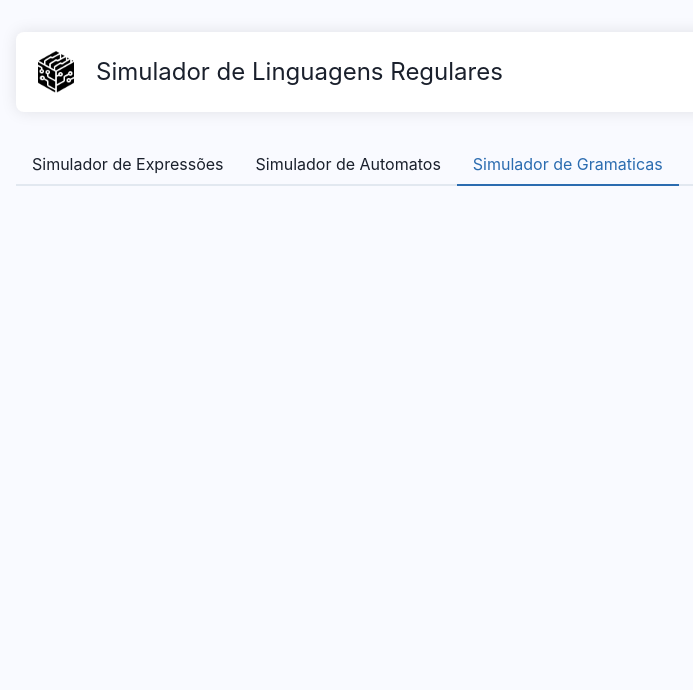
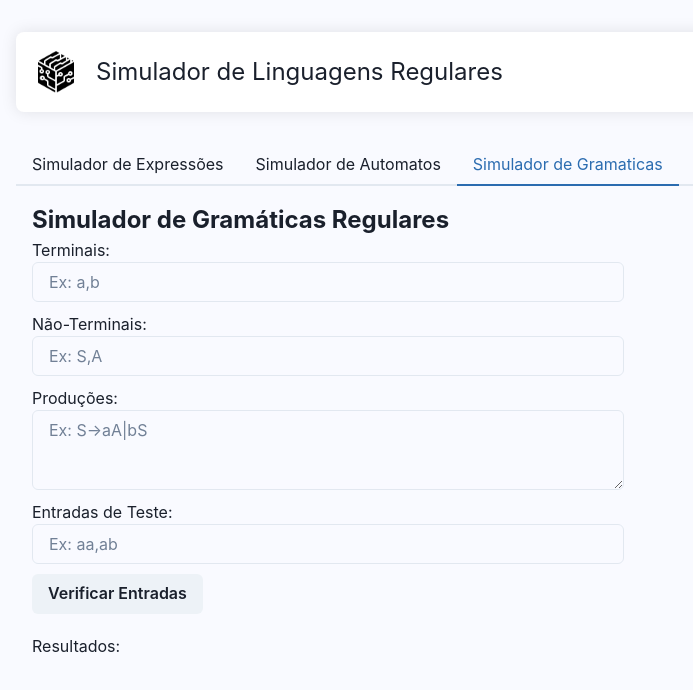
Before and after one commit to vitorakutsu/regular-language-simulator, a React (Create React App) app: page / in a window 1280 px wide. Both pictures are taken after a click on the tab "Simulador de Gramaticas". Shown: the top 690 px of the page, without its empty margins (16-709 px from the left). Built offline with nearby package versions, Linux system fonts and the light colour scheme.

Commit message:
feat: added grammar page

```diff
--- a/src/simulator/grammar/grammar.hook.tsx
+++ b/src/simulator/grammar/grammar.hook.tsx
@@ -1,3 +1,110 @@
-export const useGrammar = () => {
-  return {};
+import { useState } from 'react';
+import { useToast } from '@chakra-ui/react';
+
+interface Production {
+  nonTerminal: string;
+  rules: string[];
+}
+
+interface Grammar {
+  terminals: string[];
+  nonTerminals: string[];
+  productions: Production[];
+  startSymbol: string;
+}
+
+interface IData {
+  terminals: string;
+  nonTerminals: string;
+  productions: string;
+  testEntries: string;
+}
+
+interface IGrammarHook {
+  data: IData;
+  results: { entry: string; valid: boolean }[];
+  handleData: (key: keyof IData, value: string) => void;
+  handleVerifyEntries: () => void;
+}
+
+const INITIAL_DATA_STATE: IData = {
+  terminals: '',
+  nonTerminals: '',
+  productions: '',
+  testEntries: '',
 };
+
+export const useGrammarHook = (): IGrammarHook => {
+  const [data, setData] = useState<IData>(INITIAL_DATA_STATE);
+  const [results, setResults] = useState<{ entry: string; valid: boolean }[]>(
+    []
+  );
+  const toast = useToast();
+
+  const handleData = (key: keyof IData, value: string) => {
+    setData({ ...data, [key]: value });
+  };
+
+  const parseProductions = (productionsString: string): Production[] => {
+    const productionLines = productionsString.split('\n');
+    return productionLines.map((line) => {
+      const [nonTerminal, rules] = line.split('->');
+      return {
+        nonTerminal: nonTerminal.trim(),
+        rules: rules.split('|').map((rule) => rule.trim()),
+      };
+    });
+  };
+
+  const testInput = (grammar: Grammar, input: string): boolean => {
+    let currentState = grammar.startSymbol;
+
+    for (let i = 0; i < input.length; i++) {
+      const char = input[i];
+      const production = grammar.productions.find(
+        (prod) => prod.nonTerminal === currentState
+      );
+
+      if (!production) return false;
+
+      const rule = production.rules.find((r) => r[0] === char);
+      if (!rule) return false;
+
+      currentState = rule.length > 1 ? rule[1] : '';
+    }
+
+    return currentState === '';
+  };
+
+  const handleVerifyEntries = () => {
+    const grammar: Grammar = {
+      terminals: data.terminals.split(',').map((t) => t.trim()),
+      nonTerminals: data.nonTerminals.split(',').map((nt) => nt.trim()),
+      productions: parseProductions(data.productions),
+      startSymbol: data.nonTerminals.split(',')[0].trim(), // Considera o primeiro não-terminal como o símbolo inicial
+    };
+
+    const entries = data.testEntries.split(',').map((entry) => entry.trim());
+    const checkResults = entries.map((entry) => ({
+      entry,
+      valid: testInput(grammar, entry),
+    }));
+
+    setResults(checkResults);
+
+    toast({
+      title: 'Verificação concluída',
+      description: 'As entradas foram verificadas com sucesso.',
+      status: 'success',
+      duration: 5000,
+      isClosable: true,
+    });
+  };
+
+  return {
+    data,
+    results,
+    handleData,
+    handleVerifyEntries,
+  };
+};
--- a/src/simulator/grammar/grammar.layout.tsx
+++ b/src/simulator/grammar/grammar.layout.tsx
@@ -1,3 +1,87 @@
-export const GrammarLayout = () => {
-  return <></>;
+import { Input, Button, Textarea } from '@chakra-ui/react';
+import {
+  Container,
+  Title,
+  FormGroup,
+  Label,
+  ResultContainer,
+  ResultTitle,
+  ResultList,
+  ResultItem,
+} from './grammar.styles';
+
+interface IData {
+  terminals: string;
+  nonTerminals: string;
+  productions: string;
+  testEntries: string;
+}
+
+interface IGrammarLayout {
+  data: IData;
+  handleData: (key: keyof IData, value: string) => void;
+  results: { entry: string; valid: boolean }[];
+  handleVerifyEntries: () => void;
+}
+
+export const GrammarLayout = ({
+  handleVerifyEntries,
+  data,
+  handleData,
+  results,
+}: IGrammarLayout) => {
+  return (
+    <Container>
+      <Title>Simulador de Gramáticas Regulares</Title>
+
+      <FormGroup>
+        <Label>Terminais:</Label>
+        <Input
+          value={data.terminals}
+          onChange={(e) => handleData('terminals', e.target.value)}
+          placeholder='Ex: a,b'
+        />
+      </FormGroup>
+
+      <FormGroup>
+        <Label>Não-Terminais:</Label>
+        <Input
+          value={data.nonTerminals}
+          onChange={(e) => handleData('nonTerminals', e.target.value)}
+          placeholder='Ex: S,A'
+        />
+      </FormGroup>
+
+      <FormGroup>
+        <Label>Produções:</Label>
+        <Textarea
+          value={data.productions}
+          onChange={(e) => handleData('productions', e.target.value)}
+          placeholder='Ex: S->aA|bS'
+        />
+      </FormGroup>
+
+      <FormGroup>
+        <Label>Entradas de Teste:</Label>
+        <Input
+          value={data.testEntries}
+          onChange={(e) => handleData('testEntries', e.target.value)}
+          placeholder='Ex: aa,ab'
+        />
+      </FormGroup>
+
+      <Button onClick={handleVerifyEntries}>Verificar Entradas</Button>
+
+      <ResultContainer>
+        <ResultTitle>Resultados:</ResultTitle>
+        <ResultList>
+          {results.map((result, index) => (
+            <ResultItem key={index} valid={result.valid}>
+              {result.entry}: {result.valid ? 'Válida' : 'Inválida'}
+            </ResultItem>
+          ))}
+        </ResultList>
+      </ResultContainer>
+    </Container>
+  );
 };
--- a/src/simulator/grammar/grammar.styles.ts
+++ b/src/simulator/grammar/grammar.styles.ts
@@ -1,3 +1,28 @@
-import styled from "styled-components";
+import styled from 'styled-components';
 
-export const Title = styled.h1``
+export const Container = styled.div`
+  width: 50%;
+`;
+
+export const Title = styled.h1`
+  font-size: 24px;
+  font-weight: 700;
+`;
+
+export const FormGroup = styled.div`
+  margin-bottom: 10px;
+`;
+
+export const Label = styled.label``;
+
+export const ResultContainer = styled.div`
+  margin-top: 20px;
+`;
+
+export const ResultTitle = styled.h3``;
+
+export const ResultList = styled.ul``;
+
+export const ResultItem = styled.li<{ valid: boolean }>`
+  color: ${({ valid }) => (valid ? 'green' : 'red')};
+`;
--- a/src/simulator/grammar/grammar.tsx
+++ b/src/simulator/grammar/grammar.tsx
@@ -1,8 +1,8 @@
-import { useGrammar } from './grammar.hook';
+import { useGrammarHook } from './grammar.hook';
 import { GrammarLayout } from './grammar.layout';
 
 export const Grammar = () => {
-  const properties = useGrammar();
+  const properties = useGrammarHook();
 
   return <GrammarLayout {...properties} />;
 };
```
